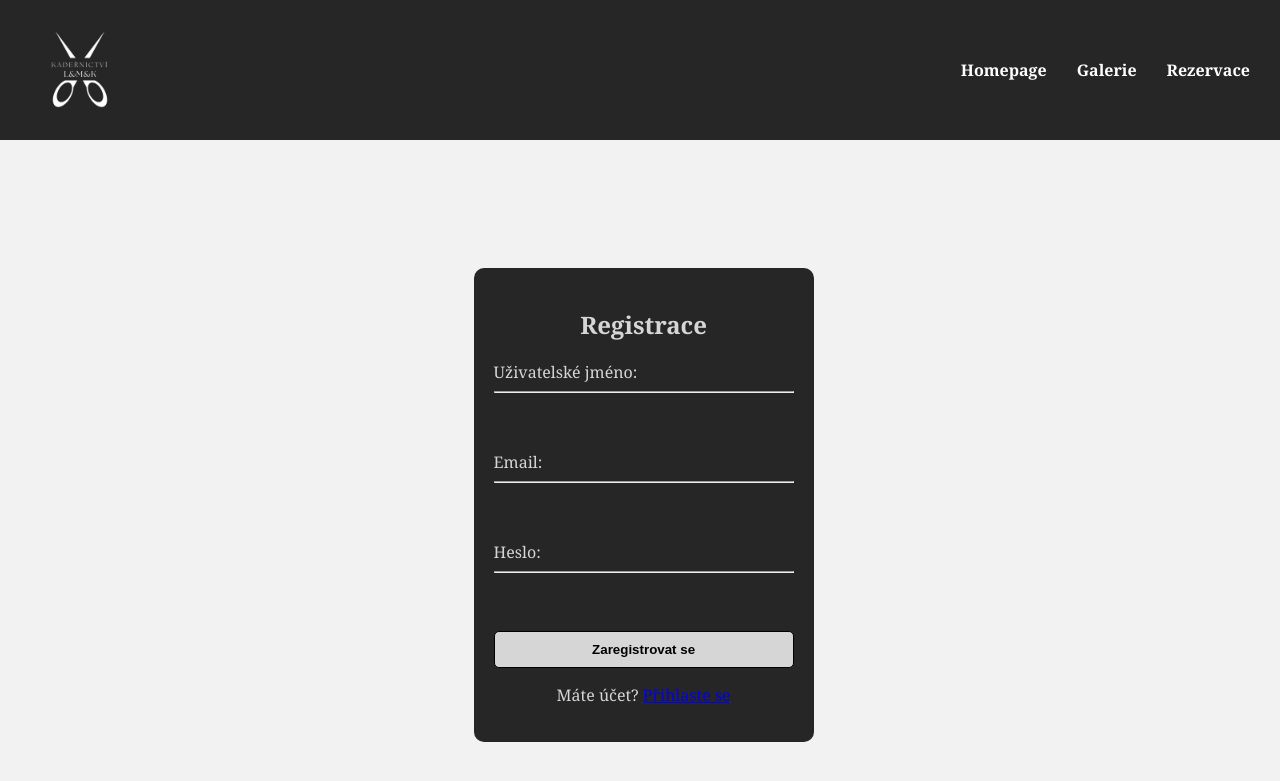
After one commit to djwjlbadkbsnbd/new, a PHP site: page /register.php in a window 1280 px wide. The commit adds this page. Shown: the top 781 px of the page. Run offline with PHP 8.4, Linux system fonts and the light colour scheme.

Commit message:
login-register

```diff
--- a/contacts.php
+++ b/contacts.php
@@ -13,6 +13,7 @@
         </div>
         <nav>
             <ul>
+                <li><a href="login.php">login</a></li>
                 <li><a href="main.php">Novinky</a></li>
                 <li><a href="#">Galerie</a></li>
                 <li><a href="index.php">Rezervace</a></li>
--- a/index.php
+++ b/index.php
@@ -13,6 +13,7 @@
         </div>
         <nav>
             <ul>
+            <li><a href="login.php">login</a></li>
                 <li><a href="main.php">Novinky</a></li>
                 <li><a href="#">galerie</a></li>
                 <li><a href="#">Rezervace</a></li>
@@ -22,23 +23,28 @@
     <main>
         <section class="service-selection">
             <h2>Výběr služby</h2>
+            <hr>
             <div class="services">
                 <div class="service-item">
                     <span>Pánský střih</span>
                     <span>000 Kč</span>
                 </div>
+                <hr>
                 <div class="service-item">
                     <span>Pánský střih</span>
                     <span>000 Kč</span>
                 </div>
+                <hr>
                 <div class="service-item">
                     <span>Pánský střih</span>
                     <span>000 Kč</span>
                 </div>
+                <hr>
                 <div class="service-item">
                     <span>Pánský střih</span>
                     <span>000 Kč</span>
                 </div>
+                <hr>
                 <div class="service-item">
                     <span>Pánský střih</span>
                     <span>000 Kč</span>
--- a/main.php
+++ b/main.php
@@ -20,6 +20,7 @@
         </div>
         <nav>
             <ul>
+            <li><a href="login.php">login</a></li>
                 <li><a href="#">Novinky</a></li>
                 <li><a href="#section2">Služby</a></li>
                 <li><a href="index.php">Rezervace</a></li>
@@ -46,7 +47,7 @@
             </div>
         </section>
         <section id="section2" class="section">
-            <div class="services">
+            <div class="services1">
                 <h2>Ceník Služeb</h2>
                 <div class="service-list">
                     <div class="service">
--- /dev/null
+++ b/register.php
@@ -0,0 +1,49 @@
+<!DOCTYPE html>
+<html lang="cs">
+<head>
+    <meta charset="UTF-8">
+    <meta name="viewport" content="width=device-width, initial-scale=1.0">
+    <title>Kadeřnictví</title>
+    <link rel="stylesheet" href="style.css">
+    <style>
+    </style>
+</head>
+<body>
+<header>
+        <div class="logo">
+            <img src="img/logo.png" alt="Kadeřnictví Láska logo">
+        </div>
+        <nav>
+            <ul>
+                <li><a href="main.php">Homepage</a></li>
+                <li><a href="#">Galerie</a></li>
+                <li><a href="index.php">Rezervace</a></li>
+            </ul>
+        </nav>
+    </header>
+<div class="form-container" id="registerForm">
+        <h2>Registrace</h2>
+        <form action="register_action.php" method="post">
+            <div class="form-group">
+                <label for="name">Uživatelské jméno:</label>
+                <hr>
+                <input type="text" id="name" name="name" required>
+            </div>
+            <div class="form-group">
+                <label for="email">Email:</label>
+                <hr>
+                <input type="email" id="email" name="email" required>
+            </div>
+            <div class="form-group">
+                <label for="password">Heslo:</label>
+                <hr>
+                <input type="password" id="password" name="password" required>
+            </div>
+            <div class="form-group">
+                <button type="submit">Zaregistrovat se</button>
+            </div>
+            <p>Máte účet? <span class="toggle-link"><a href="login.php">Přihlaste se</a></span></p>
+        </form>
+</div>
+</body>
+</html>
--- a/style.css
+++ b/style.css
@@ -62,18 +62,18 @@ main {
     font-size: 24px;
     margin-bottom: 20px;
     color: #ffffff;
+    margin-left: 330px;
 }
 
 .services {
-    display: flex;
     flex-direction: column;
     gap: 15px;
+    background-color: none;
 }
 
 .service-item {
     display: flex;
     justify-content: space-between;
-    background-color: #333333;
     padding: 15px;
     color: #bbbbbb;
     font-size: 16px;
@@ -103,7 +103,7 @@ main {
 }
 
 .summary-details {
-    background-color: #222222;
+
     padding: 15px;
     margin-bottom: 20px;
     color: #ffffff;
@@ -181,7 +181,7 @@ main {
     border-radius: 10px;
 }
 
-.services {
+.services1 {
     background-color: #1e1e1e;
     color: #d9d9d9;
     padding: 30px;
@@ -190,7 +190,7 @@ main {
     margin: 15px;
 }
 
-.services h2 {
+.services1 h2 {
     font-size: 24px;
     margin-bottom: 15px;
 }
@@ -373,6 +373,71 @@ main {
     display: flex;
     flex-direction: column;
 }
+.form-container {
+    background-color: #262626;
+    color: #d6d6d6;
+    padding: 20px;
+    border-radius: 10px;
+    width: 300px;
+    text-align: center;
+    margin-left: 37%;
+    margin-top: 10%;
+}
+
+.form-container h2 {
+    font-size: 24px;
+    margin-bottom: 20px;
+}
+
+.form-group {
+    margin-bottom: 15px;
+    text-align: left;
+}
+
+.form-group label {
+    display: block;
+    margin-bottom: 5px;
+}
+
+.form-group input {
+    width: 94%;
+    padding: 10px;
+    border: none;
+    border-radius: 5px;
+    background-color: #262626;
+    color: #d6d6d6;
+}
+
+.form-group input::placeholder {
+    color: #bbbbbb;
+}
+
+.form-group button {
+    width: 100%;
+    padding: 10px;
+    background-color: #d6d6d6;
+    color: #000000;
+    border: 1px solid #000000;
+    border-radius: 5px;
+    cursor: pointer;
+    font-weight: bold;
+}
+
+.form-group button:hover {
+    background-color: #bbbbbb;
+    color: #262626;
+    transition: 0.3s;
+}
+
+.toggle-link {
+    color: #d6d6d6;
+    text-decoration: underline;
+    cursor: pointer;
+}
+
+.toggle-link:hover {
+    color: #bbbbbb;
+}
 
 
 @media (max-width: 768px) {
--- a/term.php
+++ b/term.php
@@ -14,6 +14,7 @@
         </div>
         <nav>
             <ul>
+            <li><a href="login.php">login</a></li>
                 <li><a href="#news">Novinky</a></li>
                 <li><a href="#gallery">Galerie</a></li>
                 <li><a href="#reservation">Rezervace</a></li>
```
Also changed, not shown: admin.php (added, +12 -0 lines), login.php (added, +46 -0 lines), login_action.php (added, +31 -0 lines), register_action.php (added, +31 -0 lines).
